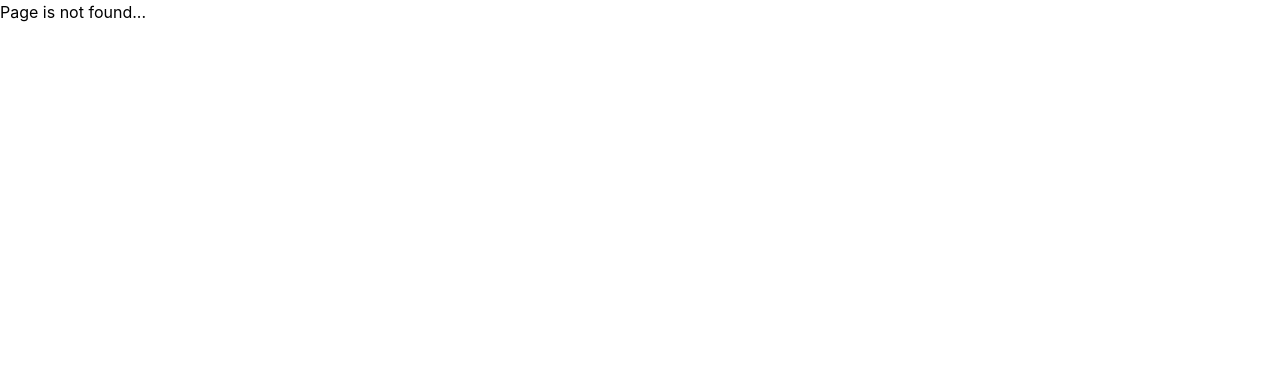
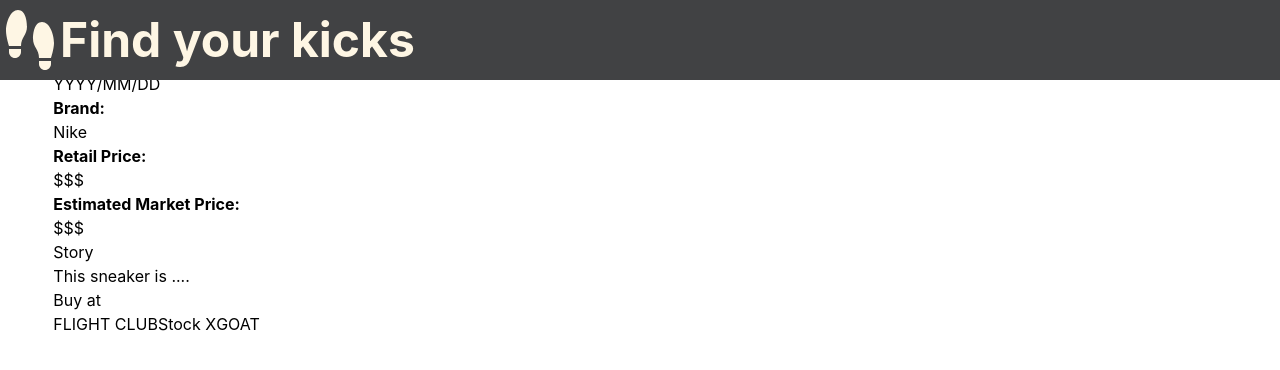
Before and after one commit to Ayut0/sneaker_search_app, a React (Create React App) app: page /detail/1 in a window 1280 px wide. Before the commit this address had no page. Shown: the top 370 px of the page. Built offline with nearby package versions, Linux system fonts and the light colour scheme.

Commit message:
Finished dynamic routing
Successfully implemented a hooks which gives specific params

```diff
--- a/src/App.js
+++ b/src/App.js
@@ -9,9 +9,8 @@ function App() {
   return (
     <div className="App">
         <Routes>
-          <Route path="/home" element={<Home />}>
-          </Route>
-          <Route path=":detailId" element={<Detail />} />
+          <Route path="/home" element={<Home />} />
+          <Route path="/detail/:detailId" element={<Detail />} />
           <Route path="/" element={<HeroPage />} />
           <Route path="*" element={<NotFound />} />
         </Routes>
--- a/src/Card/Card.js
+++ b/src/Card/Card.js
@@ -1,7 +1,9 @@
+import { Fragment } from "react";
 import { Link, Outlet } from "react-router-dom";
 
 const Card = (props) => {
   return (
+    <Fragment>
       <div className="bg-card opacity-95 m-centered w-full lg:w-30">
         <div className="w-11/12 h-60 m-centered">
           <img src={props.image} alt={props.name}></img>
@@ -24,6 +26,7 @@ const Card = (props) => {
         </button>
         <Outlet />
       </div>
+    </Fragment>
   );
 };
 
--- a/src/DetailPage/DetailPage.js
+++ b/src/DetailPage/DetailPage.js
@@ -1,12 +1,15 @@
+import { Fragment } from "react";
 import { Link, useParams } from "react-router-dom";
 import Header from "../HeroPage/Header";
 
 const Detail = () => {
-  const detailId = useParams();
+  const params = useParams();
+  const detailId = params.detailId;
+  console.log(params);
   console.log(detailId);
 
   return (
-    <div>
+    <Fragment>
       <Header />
       <Link to="/home">Back to home</Link>
       <section className="lg:flex m-centered w-11/12">
@@ -14,7 +17,7 @@ const Detail = () => {
           <img alt="" src=""></img>
         </div>
         <div>
-          <h2 className="font-black">Sneaker name: {`${detailId.detailId}`}</h2>
+          <h2 className="font-black">Sneaker name: {`${detailId}`}</h2>
           <section>
             <h3 className="font-bold">Release Date: </h3>
             <span>YYYY/MM/DD</span>
@@ -45,7 +48,7 @@ const Detail = () => {
           </section>
         </div>
       </section>
-    </div>
+    </Fragment>
   );
 };
 
--- a/src/GetSneakerData/GetSneakerData.js
+++ b/src/GetSneakerData/GetSneakerData.js
@@ -10,7 +10,7 @@ const Sneaker = () => {
   const options = {
     method: "GET",
     url: "https://the-sneaker-database.p.rapidapi.com/search",
-    params: { limit: "100", query: `${sneakerName}` },
+    params: { limit: "20", query: `${sneakerName}` },
     headers: {
       "X-RapidAPI-Host": "the-sneaker-database.p.rapidapi.com",
       "X-RapidAPI-Key": `${process.env.REACT_APP_RAPID_API_KEY}`,
@@ -84,12 +84,11 @@ const Sneaker = () => {
       <section className="flex flex-wrap w-11/12 m-centered mt-12 gap-y-12 pb-12">
         {sneakerData &&
           sneakerData.map((data) => (
-            <div>
               <Card
                 key={data.id}
                 id={data.id}
                 name={data.name}
-                image={data.image.thumbnail}
+                image={data.image.small}
                 brand={data.brand}
                 estimatedValue={data.estimatedMarketValue}
                 retailPrice={data.retailPrice}
@@ -97,8 +96,8 @@ const Sneaker = () => {
                 links={data.links}
                 story={data.story || `No story given`}
               />
-            </div>
           ))}
+          {/* <Card></Card> */}
       </section>
       <Outlet />
     </div>
```
Lines whose indentation alone changed are shown as unchanged.
